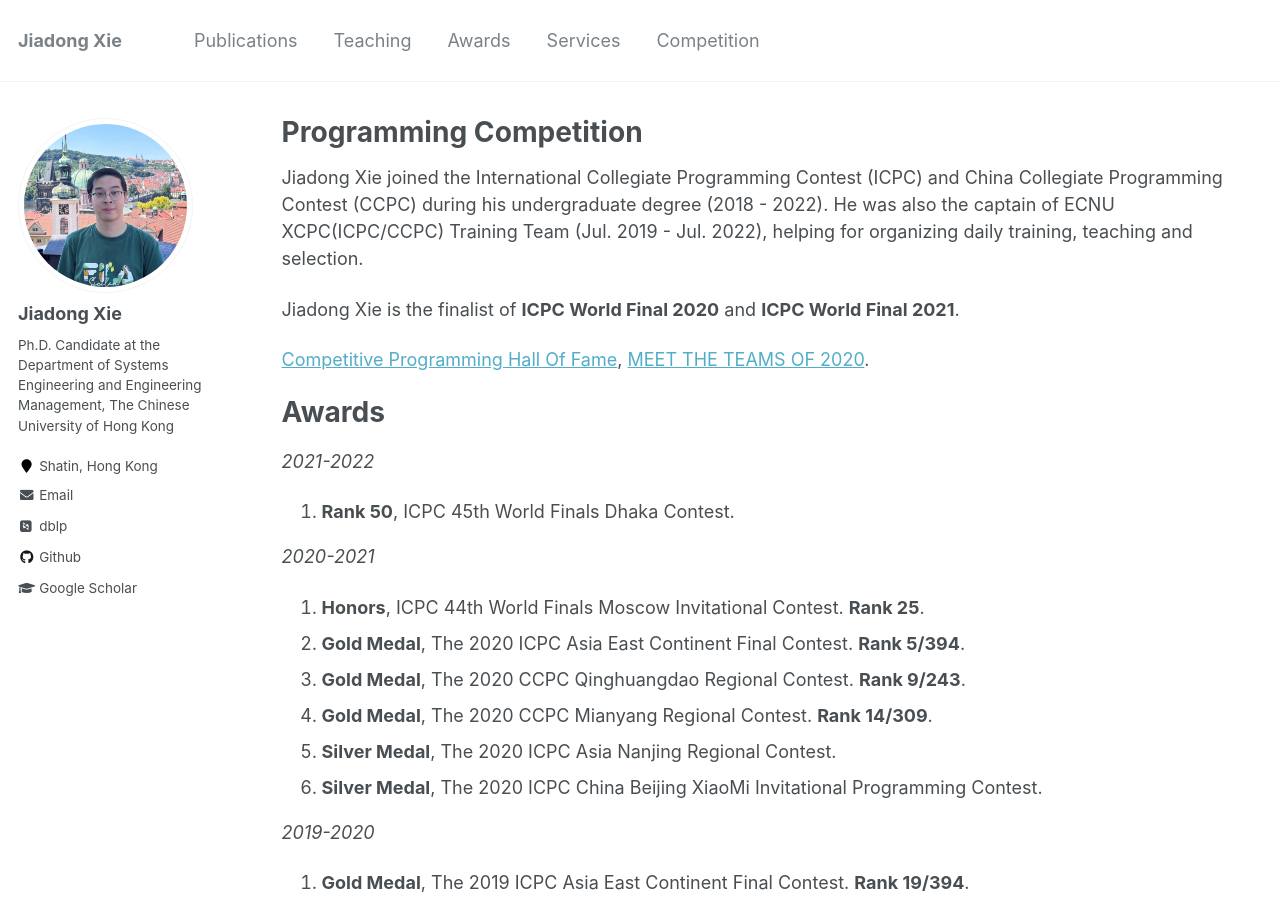
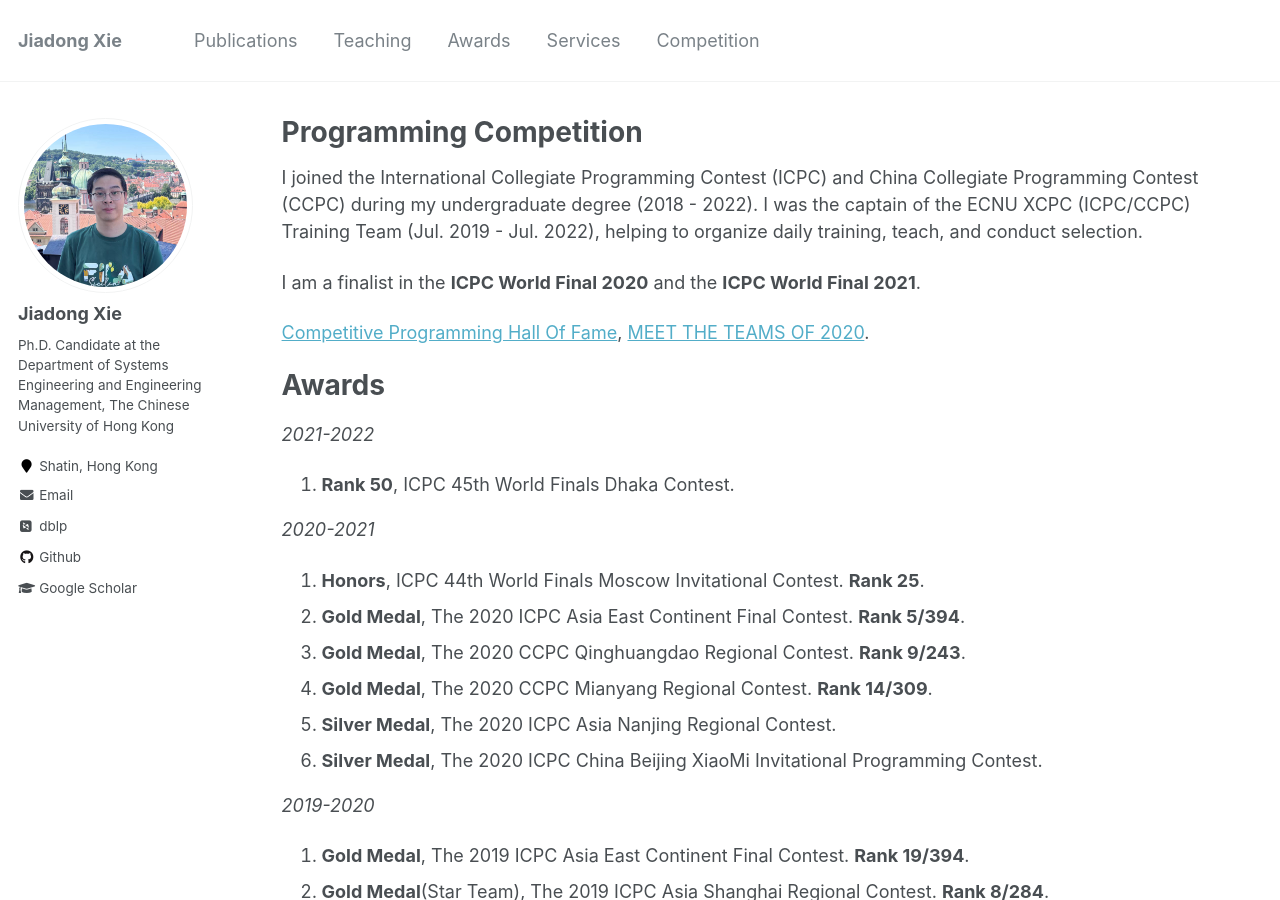
Before and after one commit to Xiejiadong/Xiejiadong.github.io, a Jekyll site: the page built from _pages/competition.md, in a window 1280 px wide and 900 px high. Built offline with Jekyll 4.4.1, drawn with Linux system fonts in a browser that asks for light colours; some web fonts are replaced.

Commit message:
Update competition.md

```diff
--- a/_pages/competition.md
+++ b/_pages/competition.md
@@ -7,9 +7,9 @@ redirect_from:
   - /competition
 ---
 
-Jiadong Xie joined the International Collegiate Programming Contest (ICPC) and China Collegiate Programming Contest (CCPC) during his undergraduate degree (2018 - 2022). He was also the captain of ECNU XCPC(ICPC/CCPC) Training Team (Jul. 2019 - Jul. 2022), helping for organizing daily training, teaching and selection.
+I joined the International Collegiate Programming Contest (ICPC) and China Collegiate Programming Contest (CCPC) during my undergraduate degree (2018 - 2022). I was the captain of the ECNU XCPC (ICPC/CCPC) Training Team (Jul. 2019 - Jul. 2022), helping to organize daily training, teach, and conduct selection.
 
-Jiadong Xie is the finalist of **ICPC World Final 2020** and **ICPC World Final 2021**.
+I am a finalist in the **ICPC World Final 2020** and the **ICPC World Final 2021**.
 
 [Competitive Programming Hall Of Fame](https://cphof.org/profile/codeforces:Xiejiadong), [MEET THE TEAMS OF 2020](https://zh-cn.facebook.com/ICPCNews/posts/2959235054116140/).
 
```
